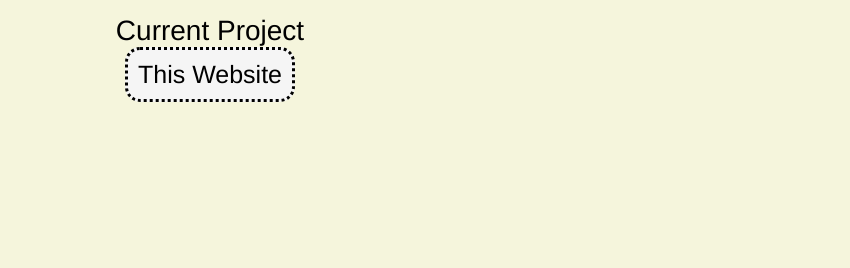
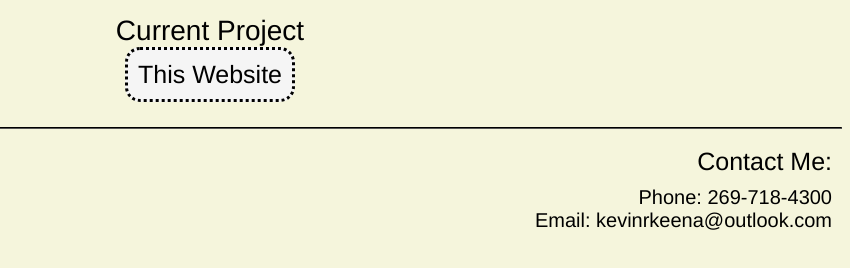
Before and after one commit to KevTheCreator98/PortfolioWebsite, a plain HTML site: page projects.html in a window 1280 px wide. Shown: the part 144-412 px from the top of the page, without its empty margins (430-1280 px from the left). Drawn offline with Linux system fonts and the light colour scheme.

Commit message:
Update projects.html
Added contact information to projects page

```diff
--- a/projects.html
+++ b/projects.html
@@ -18,5 +18,10 @@
     <p class="sectiontitle">Current Project</p>
     <p class="section">This Website</p>
 
+     <hr>
+
+    <div class="contact">Contact Me: </div>
+    <div class="information">Phone: 269-718-4300 <br> Email: kevinrkeena@outlook.com</div>
+
 </body>
 </html>
```
